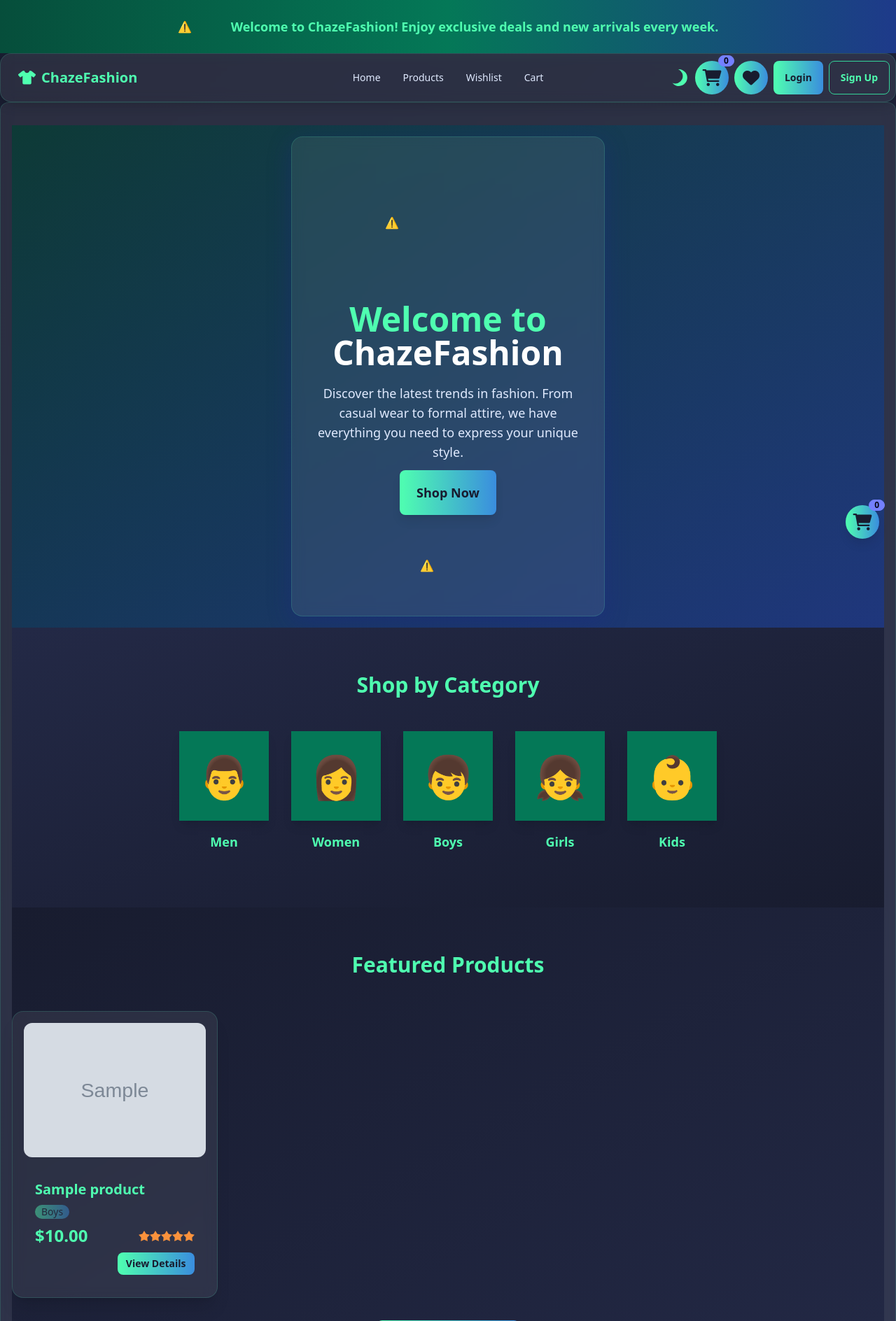
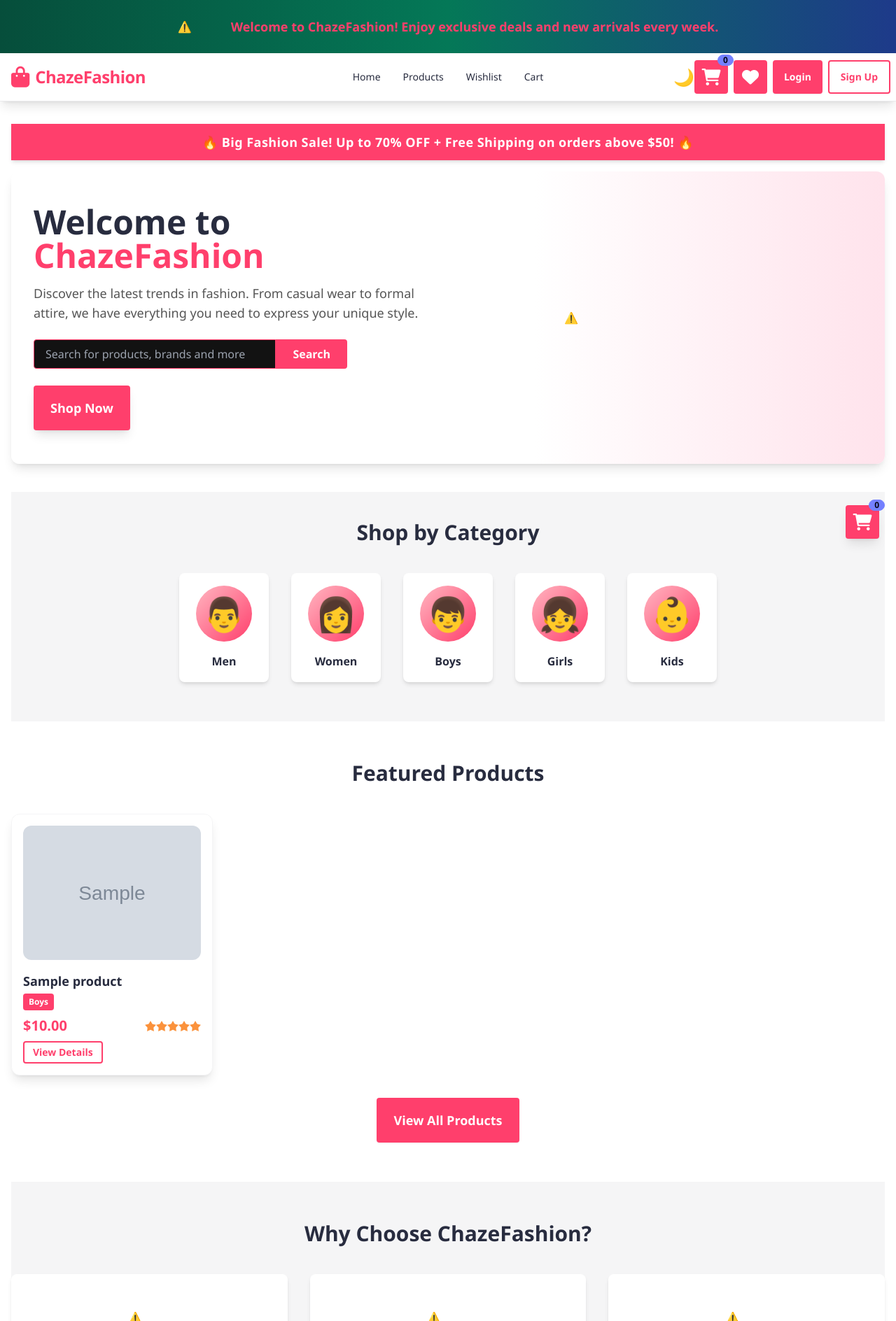
Before and after one commit to Adityaraj067/ProductCatlog, a Django app: page / in a window 1280 px wide. Shown: the top 1888 px of the page at 70% size. Run offline with Django 5.2, Linux system fonts and the light colour scheme; tables that the repository leaves empty hold one stand-in row (values such as "Sample post"); grey boxes marked "Sample" are stand-in pictures; some libraries are stand-ins or nearby versions.

Commit message:
initial commit

```diff
--- a/ChazeFashion/templates/base.html
+++ b/ChazeFashion/templates/base.html
@@ -12,44 +12,67 @@
     <script src="https://unpkg.com/alpinejs@3.x.x/dist/cdn.min.js" defer></script>
     <script src="https://unpkg.com/@lottiefiles/lottie-player@latest/dist/lottie-player.js" defer></script>
     <style>
-        body {
-            background: linear-gradient(135deg, #181c2f 0%, #232946 100%);
+        /* Myntra-like theme base styles */
+        body.custom-light-theme {
+            color: #282c3f !important;
+            background: #fff !important;
+            font-family: 'Segoe UI', 'Roboto', 'Arial', sans-serif;
         }
-        .glass-card {
-            background: rgba(255,255,255,0.08);
-            box-shadow: 0 8px 32px 0 rgba(31, 38, 135, 0.37);
-            backdrop-filter: blur(8px);
-            -webkit-backdrop-filter: blur(8px);
-            border-radius: 1rem;
-            border: 1px solid rgba(255,255,255,0.18);
+        body.custom-dark-theme {
+            color: #fff !important;
+            background: #181c2f !important;
+            font-family: 'Segoe UI', 'Roboto', 'Arial', sans-serif;
         }
-        .ambient-border {
-            border: 1px solid rgba(80, 255, 200, 0.15);
+        .navbar, .glass-card, .footer {
+            background: inherit !important;
+            box-shadow: 0 2px 8px 0 rgba(40,44,63,0.07);
         }
-        .ambient-text {
-            color: #e0eaff;
+        .navbar {
+            border-bottom: 1.5px solid #eaeaec;
+            background: #fff !important;
         }
-        .ambient-accent {
-            color: #4fffb0;
+        body.custom-dark-theme .navbar {
+            background: #232946 !important;
+            border-bottom: 1.5px solid #232946;
         }
-        .ambient-btn {
-            background: linear-gradient(90deg, #4fffb0 0%, #3a8dde 100%);
-            color: #181c2f;
-            border: none;
+        .ambient-btn, .btn, .btn-outline {
+            background: #ff3f6c !important;
+            color: #fff !important;
+            border: none !important;
+            border-radius: 4px !important;
+            font-weight: 600;
+            transition: background 0.3s, color 0.3s;
         }
-        .ambient-btn:hover, .ambient-btn:focus {
-            background: linear-gradient(90deg, #3a8dde 0%, #4fffb0 100%);
-            color: #fff;
-            outline: 2px solid #4fffb0;
-            outline-offset: 2px;
+        .btn-outline {
+            background: transparent !important;
+            color: #ff3f6c !important;
+            border: 2px solid #ff3f6c !important;
         }
-        nav a:focus, nav a:active, nav a:hover,
-        footer a:focus, footer a:active, footer a:hover {
-            outline: 2px solid #4fffb0;
-            outline-offset: 2px;
-            color: #4fffb0 !important;
-            background: rgba(80,255,200,0.08);
-            text-decoration: underline;
+        .btn:hover, .ambient-btn:hover, .btn-outline:hover {
+            background: #ff3f6c !important;
+            color: #fff !important;
+            opacity: 0.9;
+        }
+        .ambient-accent, .ambient-text {
+            color: #ff3f6c !important;
+        }
+        .footer {
+            background: #f5f5f6 !important;
+            color: #282c3f !important;
+        }
+        body.custom-dark-theme .footer {
+            background: #232946 !important;
+            color: #fff !important;
+        }
+        .menu a, .link {
+            color: #282c3f !important;
+        }
+        body.custom-dark-theme .menu a, body.custom-dark-theme .link {
+            color: #fff !important;
+        }
+        /* Hide DaisyUI dark mode toggle */
+        .theme-controller, .swap-rotate {
+            display: none !important;
         }
     </style>
 </head>
@@ -78,9 +101,9 @@
                     {% endif %}
                 </ul>
             </div>
-            <a href="{% url 'home' %}" class="btn btn-ghost text-xl transition-transform duration-300 hover:scale-105 ambient-accent" aria-label="ChazeFashion Home">
-                <i class="fas fa-tshirt"></i>
-                ChazeFashion
+            <a href="{% url 'home' %}" class="flex items-center gap-2 px-2 py-1 hover:scale-105 transition-transform" aria-label="ChazeFashion Home">
+                <span class="text-3xl text-[#ff3f6c]"><i class="fas fa-shopping-bag"></i></span>
+                <span class="text-2xl font-extrabold tracking-tight" style="font-family: 'Segoe UI', 'Roboto', Arial, sans-serif; color: #ff3f6c;">ChazeFashion</span>
             </a>
         </div>
         <div class="navbar-center hidden lg:flex">
@@ -95,7 +118,9 @@
             </ul>
         </div>
         <div class="navbar-end">
-            <!-- Dark mode toggle prominent -->
+            <!-- Custom Theme Toggle Button -->
+            <span id="custom-theme-toggle" class="ml-2 text-2xl cursor-pointer select-none" aria-label="Toggle theme"><span id="theme-emoji">🌙</span></span>
+            <!-- Dark mode toggle prominent (hidden by CSS) -->
             <label class="swap swap-rotate mr-2">
                 <input type="checkbox" class="theme-controller" value="dark" checked aria-label="Toggle dark mode"/>
                 <svg class="swap-on fill-current w-8 h-8 ambient-accent" xmlns="http://www.w3.org/2000/svg" viewBox="0 0 24 24"><path d="M5.64 17.657A9 9 0 1 0 12 3v0a7 7 0 0 1-6.36 14.657z"></path></svg>
@@ -208,6 +233,32 @@
     <script>
         document.addEventListener('DOMContentLoaded', function() {
             AOS.init({ once: true, duration: 700 });
+            // Improved custom theme toggle logic
+            const customThemeToggle = document.getElementById('custom-theme-toggle');
+            const themeEmoji = document.getElementById('theme-emoji');
+            // Set initial theme
+            if (localStorage.getItem('customTheme') === 'dark') {
+                document.body.classList.add('custom-dark-theme');
+                document.body.classList.remove('custom-light-theme');
+                if(themeEmoji) themeEmoji.textContent = '☀️';
+            } else {
+                document.body.classList.add('custom-light-theme');
+                document.body.classList.remove('custom-dark-theme');
+                if(themeEmoji) themeEmoji.textContent = '🌙';
+            }
+            customThemeToggle.addEventListener('click', function() {
+                if (document.body.classList.contains('custom-dark-theme')) {
+                    document.body.classList.remove('custom-dark-theme');
+                    document.body.classList.add('custom-light-theme');
+                    localStorage.setItem('customTheme', 'light');
+                    if(themeEmoji) themeEmoji.textContent = '🌙';
+                } else {
+                    document.body.classList.remove('custom-light-theme');
+                    document.body.classList.add('custom-dark-theme');
+                    localStorage.setItem('customTheme', 'dark');
+                    if(themeEmoji) themeEmoji.textContent = '☀️';
+                }
+            });
         });
         // Global function to show animated toast
         window.showToast = function(message) {
--- a/ChazeFashion/templates/catalog/home.html
+++ b/ChazeFashion/templates/catalog/home.html
@@ -3,34 +3,38 @@
 {% block title %}ChazeFashion - Home{% endblock %}
 
 {% block content %}
+<!-- Offer Banner -->
+<div class="w-full bg-[#ff3f6c] text-white text-center py-3 font-bold text-lg tracking-wide shadow-md mb-4 animate-fade-in">
+    <span>🔥 Big Fashion Sale! Up to 70% OFF + Free Shipping on orders above $50! 🔥</span>
+</div>
+
 <!-- Hero Section -->
-<div class="hero min-h-[60vh] bg-gradient-to-r from-[#181c2f] to-[#232946] relative overflow-hidden" data-aos="fade-down" aria-label="Hero section">
-    <div class="absolute inset-0 bg-gradient-to-br from-emerald-900/60 to-blue-900/80 pointer-events-none"></div>
-    <div class="hero-content text-center text-neutral-content relative z-10">
-        <div class="max-w-md glass-card ambient-border p-8" data-aos="zoom-in">
-            <lottie-player src="https://assets2.lottiefiles.com/packages/lf20_3rwasyjy.json" background="transparent" speed="1" style="width: 180px; height: 180px; margin: 0 auto 1.5rem auto;" loop autoplay aria-label="Fashion animation"></lottie-player>
-            <h1 class="mb-5 text-5xl font-extrabold ambient-accent animate-fade-in">Welcome to <span class="text-white">ChazeFashion</span></h1>
-            <p class="mb-5 text-lg animate-fade-in ambient-text" data-aos="fade-up">Discover the latest trends in fashion. From casual wear to formal attire, we have everything you need to express your unique style.</p>
-            <a href="{% url 'product_list' %}" class="btn ambient-btn btn-lg shadow-lg transition-transform duration-300 hover:scale-105 animate-bounce focus:ring-4 focus:ring-emerald-400 focus:outline-none" aria-label="Shop now">Shop Now</a>
-            <div class="mt-6 flex justify-center">
-                <lottie-player src="https://assets2.lottiefiles.com/packages/lf20_ktwnwv5m.json" background="transparent" speed="1" style="width: 80px; height: 80px;" loop autoplay aria-label="Shop now animation"></lottie-player>
+<div class="hero min-h-[50vh] bg-white custom-dark-theme:bg-[#232946] flex flex-col md:flex-row items-center justify-between px-8 py-12 rounded-xl shadow-lg mb-10 animate-fade-in" style="background: linear-gradient(90deg, #fff 60%, #ffe3ec 100%);">
+    <div class="flex-1 flex flex-col items-start justify-center">
+        <h1 class="text-5xl font-extrabold mb-4 text-[#282c3f] custom-dark-theme:text-white">Welcome to <span class="text-[#ff3f6c]">ChazeFashion</span></h1>
+        <p class="text-lg mb-6 text-[#555] custom-dark-theme:text-[#e0eaff]">Discover the latest trends in fashion. From casual wear to formal attire, we have everything you need to express your unique style.</p>
+        <form action="{% url 'product_list' %}" method="get" class="w-full max-w-md flex mb-4">
+            <input type="text" name="search" placeholder="Search for products, brands and more" class="flex-1 px-4 py-2 rounded-l border border-[#ff3f6c] focus:outline-none focus:ring-2 focus:ring-[#ff3f6c]" />
+            <button type="submit" class="px-6 py-2 bg-[#ff3f6c] text-white font-bold rounded-r hover:bg-[#e62e5c] transition">Search</button>
+        </form>
+        <a href="{% url 'product_list' %}" class="btn ambient-btn btn-lg shadow-lg mt-2">Shop Now</a>
     </div>
-        </div>
+    <div class="flex-1 flex items-center justify-center">
+        <lottie-player src="https://assets2.lottiefiles.com/packages/lf20_3rwasyjy.json" background="transparent" speed="1" style="width: 260px; height: 260px;" loop autoplay aria-label="Fashion animation"></lottie-player>
     </div>
 </div>
 
 <!-- Categories Section -->
-<div class="py-16 bg-gradient-to-br from-[#232946] to-[#181c2f]">
+<div class="py-10 bg-[#f5f5f6] custom-dark-theme:bg-[#181c2f]">
     <div class="container mx-auto">
-        <h2 class="text-3xl font-bold text-center mb-12 ambient-accent animate-fade-in">Shop by Category</h2>
-        <!-- Centered Horizontal Categories -->
-        <div class="flex flex-row gap-8 overflow-x-auto pb-4 px-2 scrollbar-thin scrollbar-thumb-emerald-700 scrollbar-track-transparent w-full justify-center" aria-label="Category row">
+        <h2 class="text-3xl font-bold text-center mb-10 text-[#282c3f] custom-dark-theme:text-[#ff3f6c]">Shop by Category</h2>
+        <div class="flex flex-row gap-8 overflow-x-auto pb-4 px-2 w-full justify-center">
             {% for cat, label, img_url in home_categories %}
-            <a href="{% url 'product_list' %}?category={{ cat }}" class="flex flex-col items-center min-w-[8rem] focus:ring-2 focus:ring-emerald-400 transition-transform duration-200 hover:scale-105" aria-label="Category: {{ label }}">
-                <div class="w-32 h-32 flex items-center justify-center text-6xl font-bold shadow-lg bg-emerald-700 text-white" style="border-radius:0;">
+            <a href="{% url 'product_list' %}?category={{ cat }}" class="flex flex-col items-center min-w-[8rem] bg-white custom-dark-theme:bg-[#232946] rounded-lg shadow-md p-4 border-2 border-transparent hover:border-[#ff3f6c] transition-transform duration-200 hover:scale-105" aria-label="Category: {{ label }}">
+                <div class="w-20 h-20 flex items-center justify-center text-5xl font-bold mb-2" style="background: linear-gradient(135deg, #ffb6c1 0%, #ff3f6c 100%); border-radius: 50%; color: #fff;">
                     {% if cat == 'Men' %}👨{% elif cat == 'Women' %}👩{% elif cat == 'Boys' %}👦{% elif cat == 'Girls' %}👧{% else %}👶{% endif %}
                 </div>
-                    <span class="mt-4 text-lg font-bold ambient-accent">{{ label }}</span>
+                <span class="mt-2 text-base font-semibold text-[#282c3f] custom-dark-theme:text-[#ff3f6c]">{{ label }}</span>
             </a>
             {% endfor %}
         </div>
@@ -38,26 +42,26 @@
 </div>
 
 <!-- Featured Products Section -->
-<div class="py-16 bg-gradient-to-br from-[#181c2f] to-[#232946]">
+<div class="py-14 bg-white custom-dark-theme:bg-[#232946]">
     <div class="container mx-auto">
-        <h2 class="text-3xl font-bold text-center mb-12 ambient-accent animate-fade-in">Featured Products</h2>
-        <div class="grid grid-cols-1 md:grid-cols-2 lg:grid-cols-4 gap-6 animate-fade-in">
+        <h2 class="text-3xl font-bold text-center mb-10 text-[#282c3f] custom-dark-theme:text-[#ff3f6c]">Featured Products</h2>
+        <div class="grid grid-cols-1 md:grid-cols-2 lg:grid-cols-4 gap-8">
             {% for product in products %}
-            <div class="card glass-card ambient-border shadow-xl hover:shadow-emerald-300 hover:scale-105 transition-all duration-300" data-aos="zoom-in" data-aos-delay="{{ forloop.counter0|add:1 }}00">
+            <div class="bg-[#fff] custom-dark-theme:bg-[#181c2f] rounded-xl shadow-lg border border-[#f5f5f6] custom-dark-theme:border-[#232946] hover:shadow-2xl hover:border-[#ff3f6c] transition-all duration-300 flex flex-col" data-aos="zoom-in" data-aos-delay="{{ forloop.counter0|add:1 }}00">
                 <figure class="px-4 pt-4">
                     {% if product.pr_images %}
                         <img src="{{ product.pr_images.url }}" alt="{{ product.pr_name }}" class="rounded-xl h-48 w-full object-cover transition-transform duration-300 hover:scale-110" />
                     {% else %}
-                        <div class="bg-base-300 rounded-xl h-48 w-full flex items-center justify-center">
-                            <i class="fas fa-tshirt text-6xl ambient-accent opacity-50"></i>
+                        <div class="bg-[#f5f5f6] custom-dark-theme:bg-[#232946] rounded-xl h-48 w-full flex items-center justify-center">
+                            <i class="fas fa-tshirt text-6xl text-[#ff3f6c] opacity-50"></i>
                         </div>
                     {% endif %}
                 </figure>
-                <div class="card-body">
-                    <h2 class="card-title ambient-accent">{{ product.pr_name }}</h2>
-                    <p class="text-sm ambient-text opacity-70"><span class="badge ambient-btn animate-pulse">{{ product.pr_cate }}</span></p>
-                    <div class="flex items-center justify-between">
-                        <div class="text-2xl font-bold ambient-accent">${{ product.pr_price }}</div>
+                <div class="p-4 flex-1 flex flex-col justify-between">
+                    <h2 class="text-lg font-bold text-[#282c3f] custom-dark-theme:text-[#ff3f6c] mb-1">{{ product.pr_name }}</h2>
+                    <p class="text-xs text-[#555] custom-dark-theme:text-[#e0eaff] mb-2"><span class="inline-block bg-[#ff3f6c] text-white px-2 py-1 rounded text-xs font-semibold">{{ product.pr_cate }}</span></p>
+                    <div class="flex items-center justify-between mb-2">
+                        <div class="text-xl font-bold text-[#ff3f6c]">${{ product.pr_price }}</div>
                         <div class="rating rating-sm">
                             {% for i in "12345" %}
                                 {% if forloop.counter <= product.pr_reviews %}
@@ -68,10 +72,10 @@
                             {% endfor %}
                         </div>
                     </div>
-                    <div class="card-actions justify-end">
-                        <a href="{% url 'product_detail' product.pr_id %}" class="btn ambient-btn btn-sm transition-transform duration-200 hover:scale-105 focus:ring-2 focus:ring-emerald-400" aria-label="View details for {{ product.pr_name }}">View Details</a>
+                    <div class="flex gap-2 mt-auto">
+                        <a href="{% url 'product_detail' product.pr_id %}" class="btn btn-outline btn-sm border-[#ff3f6c] text-[#ff3f6c] hover:bg-[#ff3f6c] hover:text-white transition">View Details</a>
                         {% if user.is_authenticated %}
-                            <a href="{% url 'add_to_cart' product.pr_id %}" class="btn ambient-btn btn-sm transition-transform duration-200 hover:scale-110 focus:ring-2 focus:ring-emerald-400" aria-label="Add {{ product.pr_name }} to cart">
+                            <a href="{% url 'add_to_cart' product.pr_id %}" class="btn btn-outline btn-sm border-[#ff3f6c] text-[#ff3f6c] hover:bg-[#ff3f6c] hover:text-white transition">
                                 <i class="fas fa-shopping-cart"></i>
                             </a>
                         {% endif %}
@@ -80,45 +84,45 @@
             </div>
             {% empty %}
             <div class="col-span-full text-center py-12 animate-fade-in">
-                <div class="text-6xl mb-4 ambient-accent">👕</div>
-                <h3 class="text-xl font-semibold mb-2 ambient-accent">No products available</h3>
-                <p class="ambient-text opacity-70">Check back soon for new arrivals!</p>
+                <div class="text-6xl mb-4 text-[#ff3f6c]">👕</div>
+                <h3 class="text-xl font-semibold mb-2 text-[#ff3f6c]">No products available</h3>
+                <p class="text-[#555] custom-dark-theme:text-[#e0eaff]">Check back soon for new arrivals!</p>
             </div>
             {% endfor %}
         </div>
         {% if products %}
         <div class="text-center mt-8">
-            <a href="{% url 'product_list' %}" class="btn ambient-btn btn-lg transition-transform duration-200 hover:scale-105 focus:ring-4 focus:ring-emerald-400 focus:outline-none" aria-label="View all products">View All Products</a>
+            <a href="{% url 'product_list' %}" class="btn ambient-btn btn-lg transition-transform duration-200 hover:scale-105 focus:ring-4 focus:ring-[#ff3f6c] focus:outline-none">View All Products</a>
         </div>
         {% endif %}
     </div>
 </div>
 
 <!-- Features Section -->
-<div class="py-16 bg-gradient-to-br from-[#232946] to-[#181c2f]" data-aos="fade-up">
+<div class="py-14 bg-[#f5f5f6] custom-dark-theme:bg-[#181c2f]">
     <div class="container mx-auto">
-        <h2 class="text-3xl font-bold text-center mb-12 ambient-accent animate-fade-in">Why Choose ChazeFashion?</h2>
+        <h2 class="text-3xl font-bold text-center mb-10 text-[#282c3f] custom-dark-theme:text-[#ff3f6c]">Why Choose ChazeFashion?</h2>
         <div class="grid grid-cols-1 md:grid-cols-3 gap-8">
-            <div class="text-center" data-aos="fade-up" data-aos-delay="100">
+            <div class="text-center p-8 bg-white custom-dark-theme:bg-[#232946] rounded-lg shadow-md" data-aos="fade-up" data-aos-delay="100">
                 <div class="flex flex-col items-center mb-4">
                     <lottie-player src="https://assets2.lottiefiles.com/packages/lf20_4kx2q32n.json" background="transparent" speed="1" style="width: 60px; height: 60px;" loop autoplay aria-label="Fast delivery animation"></lottie-player>
                 </div>
-                <h3 class="text-xl font-semibold mb-2 ambient-accent">Fast Delivery</h3>
-                <p class="ambient-text opacity-70">Get your fashion items delivered to your doorstep quickly and safely.</p>
+                <h3 class="text-xl font-semibold mb-2 text-[#ff3f6c]">Fast Delivery</h3>
+                <p class="text-[#555] custom-dark-theme:text-[#e0eaff]">Get your fashion items delivered to your doorstep quickly and safely.</p>
             </div>
-            <div class="text-center" data-aos="fade-up" data-aos-delay="200">
+            <div class="text-center p-8 bg-white custom-dark-theme:bg-[#232946] rounded-lg shadow-md" data-aos="fade-up" data-aos-delay="200">
                 <div class="flex flex-col items-center mb-4">
                     <lottie-player src="https://assets2.lottiefiles.com/packages/lf20_jcikwtux.json" background="transparent" speed="1" style="width: 60px; height: 60px;" loop autoplay aria-label="Quality products animation"></lottie-player>
                 </div>
-                <h3 class="text-xl font-semibold mb-2 ambient-accent">Quality Products</h3>
-                <p class="ambient-text opacity-70">We offer only the highest quality clothing and accessories.</p>
+                <h3 class="text-xl font-semibold mb-2 text-[#ff3f6c]">Quality Products</h3>
+                <p class="text-[#555] custom-dark-theme:text-[#e0eaff]">We offer only the highest quality clothing and accessories.</p>
             </div>
-            <div class="text-center" data-aos="fade-up" data-aos-delay="300">
+            <div class="text-center p-8 bg-white custom-dark-theme:bg-[#232946] rounded-lg shadow-md" data-aos="fade-up" data-aos-delay="300">
                 <div class="flex flex-col items-center mb-4">
                     <lottie-player src="https://assets2.lottiefiles.com/packages/lf20_ktwnwv5m.json" background="transparent" speed="1" style="width: 60px; height: 60px;" loop autoplay aria-label="Secure shopping animation"></lottie-player>
                 </div>
-                <h3 class="text-xl font-semibold mb-2 ambient-accent">Secure Shopping</h3>
-                <p class="ambient-text opacity-70">Your security is our priority with safe and secure payment options.</p>
+                <h3 class="text-xl font-semibold mb-2 text-[#ff3f6c]">Secure Shopping</h3>
+                <p class="text-[#555] custom-dark-theme:text-[#e0eaff]">Your security is our priority with safe and secure payment options.</p>
             </div>
         </div>
     </div>
```
Lines whose indentation alone changed are shown as unchanged.
